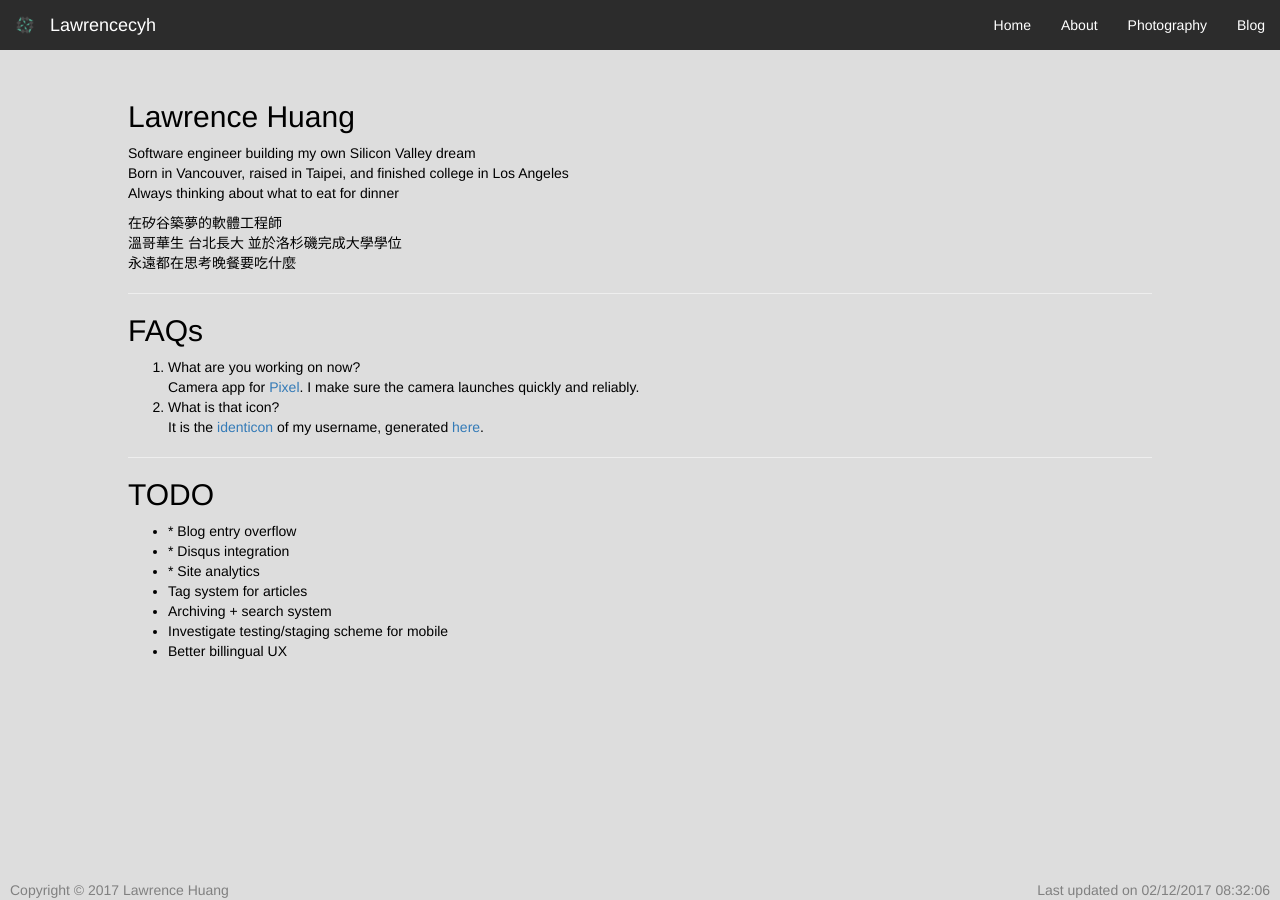
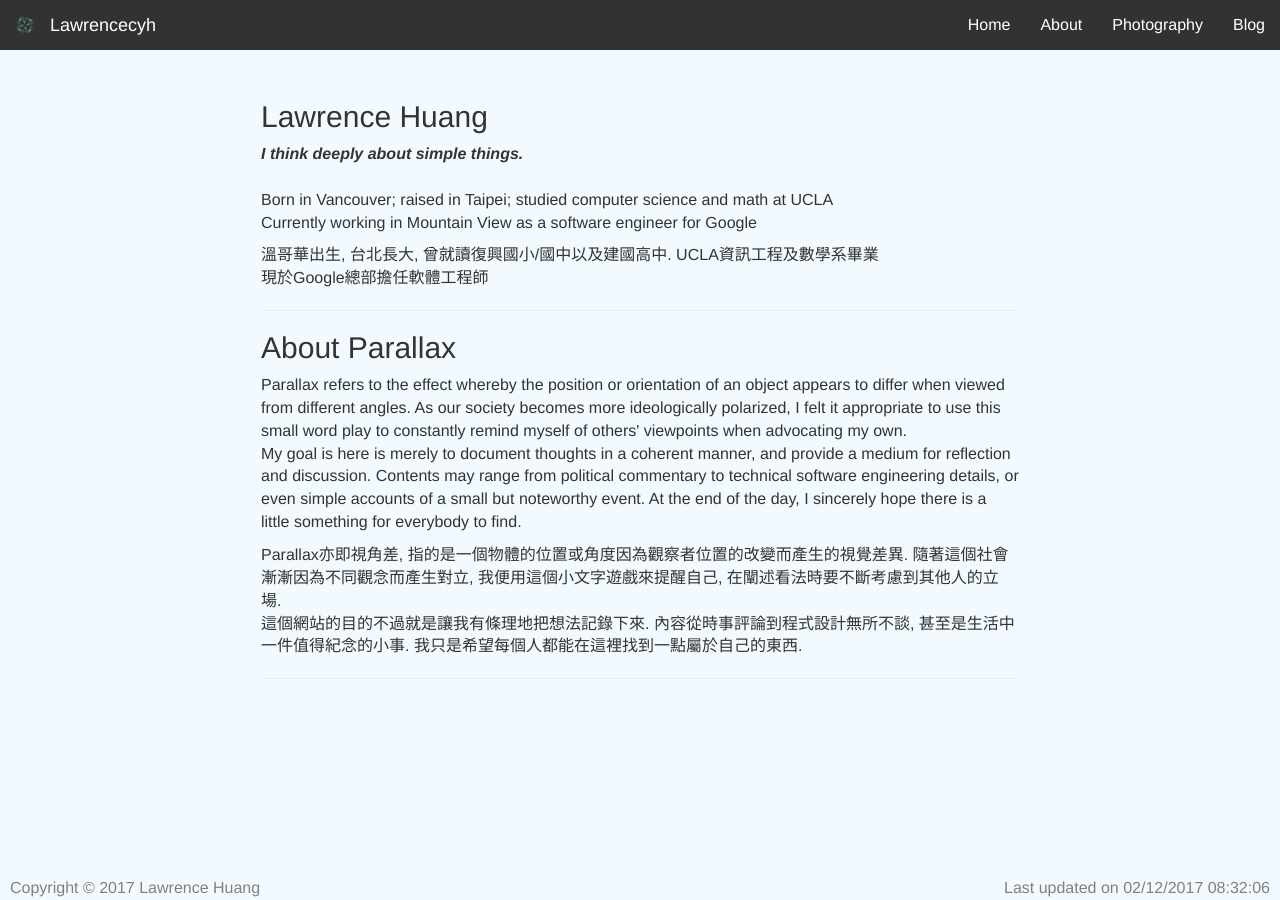
Before and after one commit to lawrencecyh/lawrencecyh.github.io, a Jekyll site: the page built from about.md, in a window 1280 px wide. Built offline with Jekyll 4.4.1, drawn with Linux system fonts in a browser that asks for light colours.

Commit message:
Update About, small changes to page-div

```diff
--- a/about.md
+++ b/about.md
@@ -6,33 +6,33 @@ title: About
 <div class="page-div">
 
   <h2>Lawrence Huang</h2>
+  <i><b>I think deeply about simple things.</b></i><br><br>
   <p class="lang-en">
-  Software engineer building my own Silicon Valley dream<br>
-  Born in Vancouver, raised in Taipei, and finished college in Los Angeles<br>
-  Always thinking about what to eat for dinner
+  Born in Vancouver; raised in Taipei; studied computer science and math at UCLA<br>
+  Currently working in Mountain View as a software engineer for Google<br>
+
   </p>
 
   <p class="lang-zh">
-  在矽谷築夢的軟體工程師<br>
-  溫哥華生 台北長大 並於洛杉磯完成大學學位<br>
-  永遠都在思考晚餐要吃什麼
+  溫哥華出生, 台北長大, 曾就讀復興國小/國中以及建國高中. UCLA資訊工程及數學系畢業<br>
+  現於Google總部擔任軟體工程師<br>
   </p>
   <hr>
 
-  <h2>FAQs</h2>
-  <ol>
-    <li>What are you working on now?<br>
-    Camera app for <a href="https://madeby.google.com/phone/">Pixel</a>.
-    I make sure the camera launches quickly and reliably.
-    </li>
-    <li>What is that icon?<br>
-    It is the <a href="https://en.wikipedia.org/wiki/Identicon">identicon
-    </a>of my username, generated <a href="https://jdenticon.com/">here</a>.
-    </li>
-  </ol>
+  <h2>About Parallax</h2>
+  <p class="lang-en">
+  Parallax refers to the effect whereby the position or orientation of an object appears to differ when viewed from different angles. As our society becomes more ideologically polarized, I felt it appropriate to use this small word play to constantly remind myself of others' viewpoints when advocating my own.<br>
+  My goal is here is merely to document thoughts in a coherent manner, and provide a medium for reflection and discussion. Contents may range from political commentary to technical software engineering details, or even simple accounts of a small but noteworthy event. At the end of the day, I sincerely hope there is a little something for everybody to find.
+  </p>
+  <p class="lang-zh">
+  Parallax亦即視角差, 指的是一個物體的位置或角度因為觀察者位置的改變而產生的視覺差異. 隨著這個社會漸漸因為不同觀念而產生對立, 我便用這個小文字遊戲來提醒自己, 在闡述看法時要不斷考慮到其他人的立場.
+  <br>
+  這個網站的目的不過就是讓我有條理地把想法記錄下來. 內容從時事評論到程式設計無所不談, 甚至是生活中一件值得紀念的小事. 我只是希望每個人都能在這裡找到一點屬於自己的東西.
+  </p>
   <hr>
 
-  <h2>TODO</h2>
+<!--
+  <h2>//TODO</h2>
   <ul>
     <li>* Blog entry overflow</li>
     <li>* Disqus integration</li>
@@ -42,4 +42,5 @@ title: About
     <li>Investigate testing/staging scheme for mobile</li>
     <li>Better billingual UX</li>
   </ul>
+  -->
 </div>
--- a/res/cover.css
+++ b/res/cover.css
@@ -3,13 +3,16 @@
  */
 html,
 body {
-  height: 100%;
-  background-color: #DDD;
+  display: block;
+  overflow: auto;
+  background-color: #f2faff;
 }
 
 body {
-  color: black;
+  color: #333;
   text-align: left;
+  font-family: "Helvetica Neue", Helvetica, Arial, sans-serif;
+  font-size: medium;
 }
 
 .cover-container {
@@ -61,11 +64,10 @@ body {
   background-color: #333;
   background: no-repeat center;
   background-size: cover;
-  background-attachment: scroll;
   -webkit-background-size: cover;
   -moz-background-size: cover;
   -o-background-size: cover;
-  height: 100%
+  min-height: 100vh;
 }
 
 .shaded {
@@ -86,13 +88,12 @@ body {
     padding-top: 50px;
     padding-left: 5px;
     padding-right: 5px;
-    padding-bottom: 20px;
 }
 
 @media (min-width: 768px) {
     .page-div {
         padding-top:80px;
-        padding-left: 10%;
-        padding-right: 10%;
+        max-width: 768px;
+        margin: auto;
     }
 }
```
